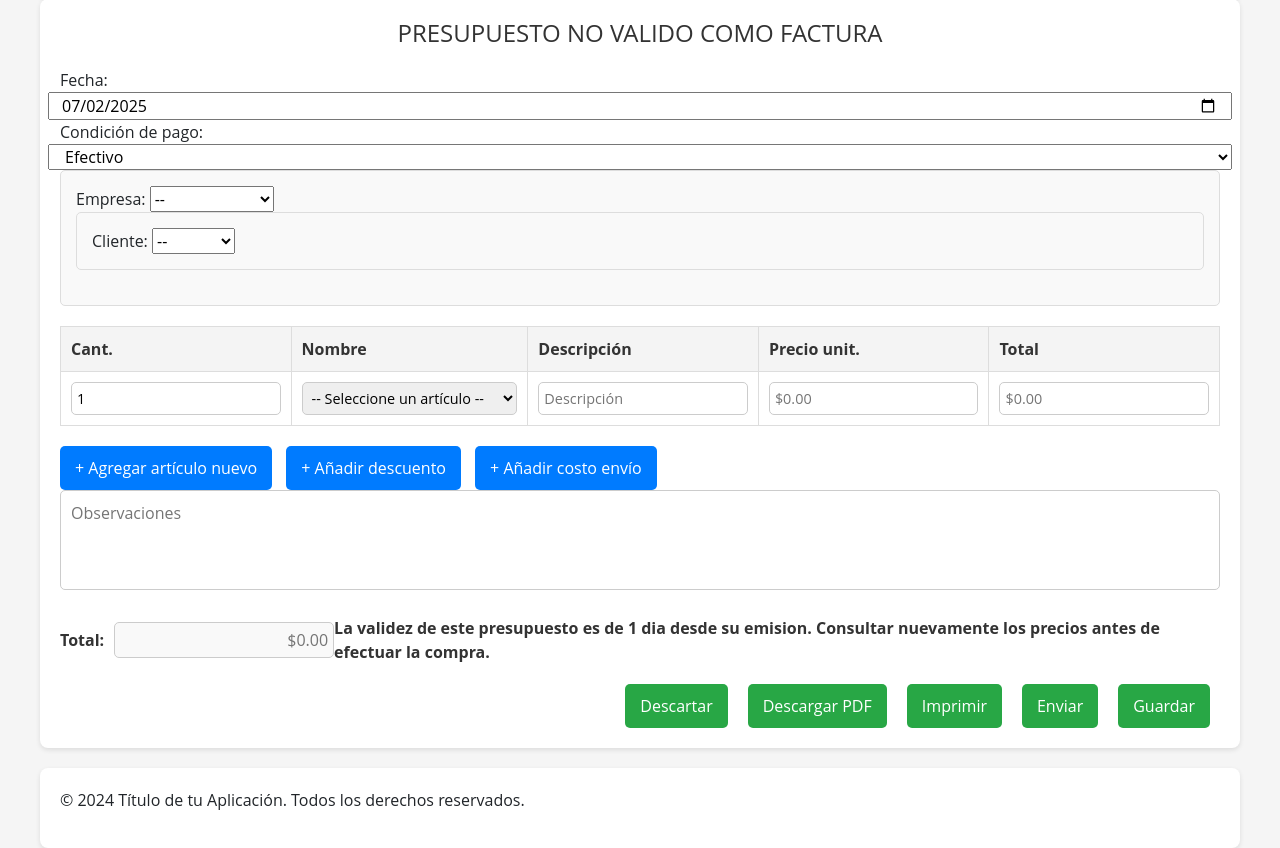
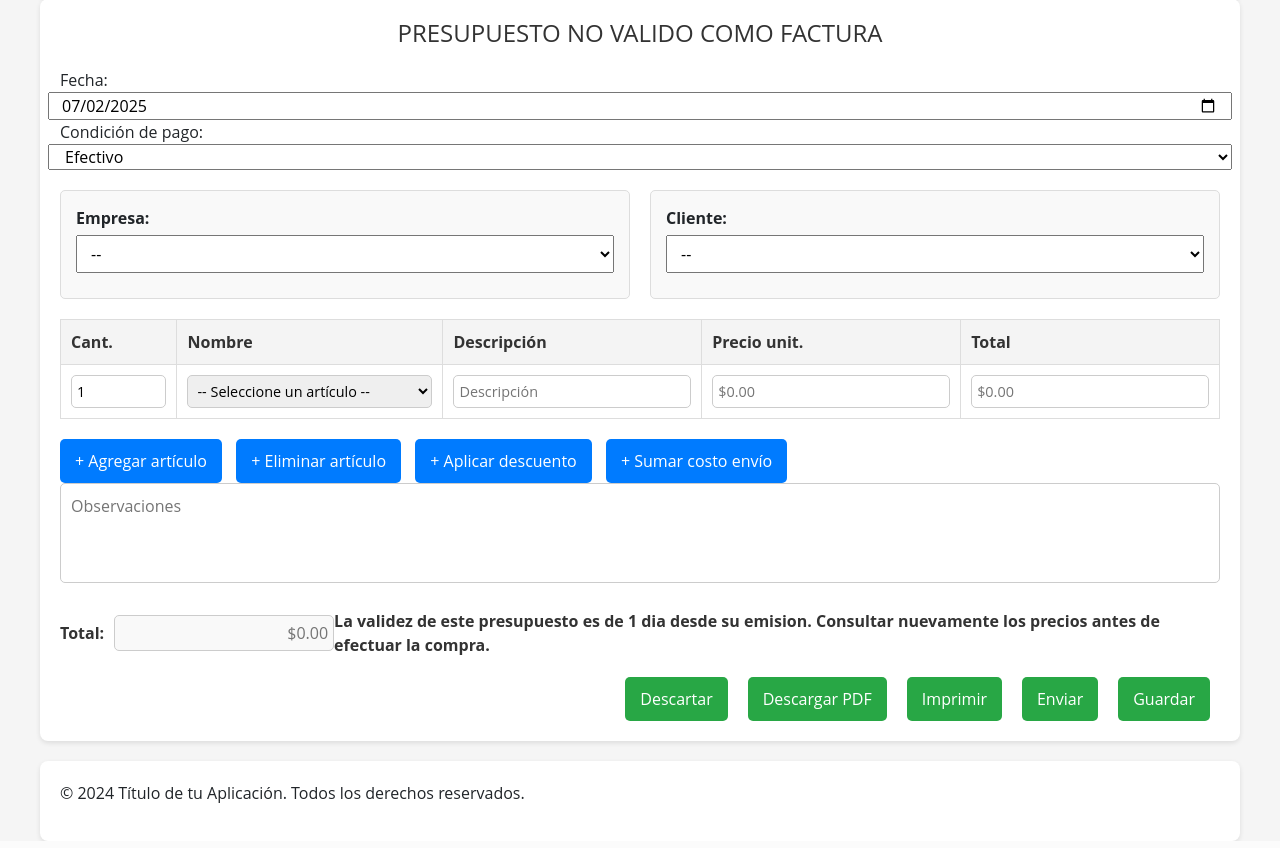
Before and after one commit to santifsaf/Sistema-Cotizaciones, a Django app: page /cotizaciones/nueva/ in a window 1280 px wide. Shown: the part 117-965 px from the top of the page. Run offline with Django 5.2, Linux system fonts and the light colour scheme; a user stored in the database is signed in; data comes from the database, SQL or seed files in the repository; both versions use the stored data as it was after the commit; some libraries are stand-ins or nearby versions.

Commit message:
Mejora en el script

```diff
--- a/cotizaciones/templates/nueva_cotizacion.html
+++ b/cotizaciones/templates/nueva_cotizacion.html
@@ -23,9 +23,10 @@
             </div>
 
 
-            <div class="datos-empresa">
             <form method="GET" action="">
-                    <div class="company-info">
+                <div class="datos-container">
+                    <!-- Columna izquierda: Empresa -->
+                    <div class="columna empresa">
                         <label for="empresa">Empresa:</label>
                         <select id="empresa" name="empresa" onchange="this.form.submit()">
                             <option value="">--</option>
@@ -35,18 +36,18 @@
                                 </option>
                             {% endfor %}
                         </select>
-                    </div>
 
                         {% if empresa_seleccionada %}
-                    <div class="row">
+                        <div class="info-box">
                             <p><strong>CUIT:</strong> {{ empresa_seleccionada.cuit }}</p>
                             <p><strong>Teléfono:</strong> {{ empresa_seleccionada.telefono }}</p>
                             <p><strong>Mail:</strong> {{ empresa_seleccionada.mail }}</p>
                         </div>
                         {% endif %}
+                    </div>
 
-                    <div class="datos-container">
-                        <div class="client-details">
+                    <!-- Columna derecha: Cliente -->
+                    <div class="columna cliente">
                         <label for="cliente">Cliente:</label>
                         <select id="cliente" name="cliente" onchange="this.form.submit()">
                             <option value="">--</option>
@@ -57,17 +58,18 @@
                                 </option>
                             {% endfor %}
                         </select>
-                        </div>
 
                         {% if cliente_seleccionado %}
-                            <div class="row">
+                        <div class="info-box">
                             <p><strong>Empresa:</strong> {{ cliente_seleccionado.nombre_empresa }}</p>
                             <p><strong>Mail:</strong> {{ cliente_seleccionado.mail }}</p>
                         </div>
                         {% endif %}
                     </div>
+                </div>
             </form>
-            </div>
+
+
         </section>
 
 
@@ -84,9 +86,9 @@
                 </thead>
                 <tbody>
                     <tr>
-                        <td><input type="number" name="cantidad" value="1"></td>
+                        <td><input type="number" name="cantidad" value="1" min=0 max=1000></td>
                         <td>
-                            <select id="articulo">
+                            <select id="articulo" name="articulo">
                                 <option value="">-- Seleccione un artículo --</option>
                                 {% for articulo in articulos %}
                                     <option value="{{ articulo.id }}"
@@ -105,9 +107,10 @@
 
 
             </table>
-            <button id="agregarArticulo" type="button">+ Agregar artículo nuevo</button>
-            <button>+ Añadir descuento</button>
-            <button>+ Añadir costo envío</button>
+            <button id="agregarArticulo" type="button">+ Agregar artículo</button>
+            <button id="eliminarArticulo" type="button">+ Eliminar artículo</button>
+            <button id="aplicarDescuento" type="button">+ Aplicar descuento</button>
+            <button>+ Sumar costo envío</button>
         </section>
 
 
@@ -161,9 +164,6 @@
 
     // Función que se ejecuta al cargar la página
     window.onload = function () {
-        // Asignar evento al primer select de artículo
-        const primerSelect = document.getElementById('articulo');
-        primerSelect.addEventListener('change', completarCampos);
 
         // Asignar evento al select de condiciones de pago
         document.getElementById('condiciones-pago').addEventListener('change', function () {
@@ -172,12 +172,20 @@
             actualizarTotalesGenerales(); // Actualiza el total general
         });
 
+        // Asignar eventos a las filas existentes al cargar la página
+        const filas = document.querySelectorAll('.invoice-items tbody tr');
+        filas.forEach(asignarEventosFila);
+
+        // Asignar evento al primer select de artículo
+        const primerSelect = document.getElementById('articulo');
+        primerSelect.addEventListener('change', completarCampos);
+
         // Asignar evento al botón para agregar un nuevo artículo
         document.getElementById('agregarArticulo').addEventListener('click', agregarArticuloNuevo);
 
-        // Asignar eventos a las filas existentes al cargar la página
-        const filas = document.querySelectorAll('.invoice-items tbody tr');
-        filas.forEach(asignarEventosFila);
+        // asignar evento aplicar descuento
+        document.getElementById('aplicarDescuento').addEventListener('click', aplicarDescuentoNuevo);
+
     };
 
     // Función para recalcular el total de una fila
@@ -214,7 +222,7 @@
 
     // Función para recalcular el total general
     function actualizarTotalesGenerales() {
-        const filas = document.querySelectorAll('.invoice-items tbody tr');
+        const filas = document.querySelectorAll('.invoice-items tbody tr:not(.fila-descuento');
         let totalGeneral = 0;
 
         // Sumar los totales de todas las filas
@@ -248,7 +256,7 @@
         } else {
             // Limpiar los campos si no se selecciona un artículo
             descripcion.value = '';
-            precio.value = '';
+            precio.value = '$0.00';
             total.value = '$0.00';
             actualizarTotalesFila(fila);
         }
@@ -268,6 +276,8 @@
         inputCantidad.name = "cantidad";
         inputCantidad.type = "number";
         inputCantidad.value = "1";
+        inputCantidad.min=0;
+        inputCantidad.max=1000;
         tdCantidad.appendChild(inputCantidad);
         nuevaFila.appendChild(tdCantidad);
 
@@ -293,6 +303,7 @@
         tdSelect.appendChild(select);
         nuevaFila.appendChild(tdSelect);
 
+
         // Crear celdas para descripción, precio y total
         ['descripcion', 'precio', 'totalArticulo'].forEach(name => {
             const td = document.createElement('td');
@@ -305,15 +316,127 @@
             nuevaFila.appendChild(td);
         });
 
+        //Crear checkbox a la nueva fila
+        const tdCheckbox = document.createElement('td');
+        const inputCheckbox = document.createElement('input');
+        inputCheckbox.name = "articulos_seleccionados[]";
+        inputCheckbox.type = "checkbox";
+        inputCheckbox.value = select.value;
+
+        tdCheckbox.appendChild(inputCheckbox);
+        nuevaFila.appendChild(tdCheckbox);
+
+        //Agrego el articulo antes del descuento si es que lo hay
+        const filaDescuentoExistente = tabla.querySelector('.fila-descuento');
+
+            if (filaDescuentoExistente) {
+                // Insertar antes de la fila descuento
+                tabla.insertBefore(nuevaFila, filaDescuentoExistente);
+            } else {
+                // No existe fila descuento, agrego al final
+                tabla.appendChild(nuevaFila);
+            }
+
+
         // Agregar la nueva fila a la tabla
-        tabla.appendChild(nuevaFila);
+        // tabla.appendChild(nuevaFila);
 
         // Asignar eventos a la nueva fila
         asignarEventosFila(nuevaFila);
 
         // Actualizar el total general
         actualizarTotalesGenerales();
+
     }
+
+    // Eliminar los articulos seleccionados
+    document.getElementById('eliminarArticulo').addEventListener('click', () => {
+        // Selecciona todos los checkboxes tildados
+        const checkboxesSeleccioandos = document.querySelectorAll('input[name="articulos_seleccionados[]"]:checked');
+
+        // Recorre cada uno
+        checkboxesSeleccioandos.forEach(checkbox => {
+            // Sube hasta el <tr> más cercano y lo borra
+            const fila = checkbox.closest('tr');
+                fila.remove();
+        });
+        actualizarTotalesGenerales();
+    });
+
+
+
+    //Funcion para aplicar fila descuento
+
+function aplicarDescuentoNuevo() {
+    const tabla = document.querySelector('.invoice-items tbody');
+
+    // Si ya hay fila de descuento, no agregar otra
+    if (tabla.querySelector('.fila-descuento')) return;
+
+    const nuevaFila = document.createElement('tr');
+    nuevaFila.classList.add('fila-descuento');
+
+    // Celda: cantidad (siempre 1, no editable)
+    const tdCantidad = document.createElement('td');
+    const inputCantidad = document.createElement('input');
+    inputCantidad.name = "cantidad";
+    inputCantidad.type = "number";
+    inputCantidad.value = 1;
+    inputCantidad.min= 1;
+    inputCantidad.max=1;
+    inputCantidad.readOnly = true;
+    tdCantidad.appendChild(inputCantidad);
+    nuevaFila.appendChild(tdCantidad);
+
+    // Celda: texto "DESCUENTO"
+    const tdDescuento = document.createElement('td');
+    tdDescuento.textContent = "DESCUENTO";
+    nuevaFila.appendChild(tdDescuento);
+
+    // Celda: % de descuento (select)
+    const tdValorDescuento = document.createElement('td');
+    const selectValorDescuento = document.createElement('select');
+    selectValorDescuento.name = "porcentajeDescuento";
+
+    const defaultOption = document.createElement('option');
+    defaultOption.value = '';
+    defaultOption.textContent = '% de descuento';
+    selectValorDescuento.appendChild(defaultOption);
+
+    [5, 10, 15, 20, 25, 30, 40, 50].forEach(porcentaje => {
+        const option = document.createElement('option');
+        option.value = porcentaje;
+        option.textContent = `${porcentaje}%`;
+        selectValorDescuento.appendChild(option);
+    });
+
+    // Cuando cambie el descuento, se actualiza el total general
+    // selectValorDescuento.addEventListener('change', actualizarTotalesGenerales);
+
+    tdValorDescuento.appendChild(selectValorDescuento);
+    nuevaFila.appendChild(tdValorDescuento);
+
+
+    const tdDescuentoTotal = document.createElement('td')
+    tdDescuentoTotal.textContent="Descuento total:"
+    nuevaFila.appendChild(tdDescuentoTotal); // Precio vacío
+
+    nuevaFila.appendChild(document.createElement('td')); // Total vacío
+
+    //Crear checkbox a la nueva fila
+    const tdCheckbox = document.createElement('td');
+    const inputCheckbox = document.createElement('input');
+    inputCheckbox.name = "articulos_seleccionados[]";
+    inputCheckbox.type = "checkbox";
+    tdCheckbox.appendChild(inputCheckbox);
+    nuevaFila.appendChild(tdCheckbox);
+
+
+    // Agregar la fila al final
+    tabla.appendChild(nuevaFila);
+}
+
+
 </script>
 
 
--- a/facturacionApp/static/nueva_cotizacion.css
+++ b/facturacionApp/static/nueva_cotizacion.css
@@ -24,36 +24,51 @@ header h1 {
 }
 
 /* Sección de detalles de la empresa y cliente */
-.company-details {
-    margin-bottom: 20px;
+.datos-container {
+    display: flex;
+    justify-content: space-between;
+    align-items: flex-start;
+    gap: 20px;
+    margin: 20px 0;
+    flex-wrap: nowrap; /* Fuerza que estén lado a lado */
 }
 
-/* Contenedor de datos del cliente y empresa */
-.datos-container {
-    display: flex; /* Usar flexbox para organizar en columnas */
-    justify-content: space-between; /* Separar los elementos a los lados */
-    gap: 20px; /* Espaciado entre las columnas */
-    margin-bottom: 20px; /* Espaciado inferior */
+/* Asegura que ambas columnas tengan el mismo ancho */
+.columna {
+    flex: 1;
+    max-width: 50%;
+    box-sizing: border-box;
+    padding: 15px;
+    background-color: #f9f9f9;
+    border: 1px solid #ddd;
+    border-radius: 5px;
 }
 
-.client-details, .datos-empresa {
-    flex: 1; /* Cada columna ocupa el mismo espacio */
-    padding: 15px; /* Espaciado interno */
-    border: 1px solid #ddd; /* Bordes para separar visualmente */
-    border-radius: 5px; /* Bordes redondeados */
-    background-color: #f9f9f9; /* Fondo claro */
+/* Estilos para etiquetas y selects */
+.columna label {
+    display: block;
+    font-weight: bold;
+    margin-bottom: 5px;
 }
 
-.client-details h3, .datos-empresa h3 {
-    margin-bottom: 10px; /* Espaciado inferior del título */
-    font-size: 1.2em; /* Tamaño del título */
-    color: #333; /* Color del texto */
+.columna select {
+    width: 100%;
+    padding: 6px 10px;
+    margin-bottom: 10px;
 }
 
-.client-details p, .datos-empresa p {
-    margin: 5px 0; /* Espaciado entre líneas */
-    font-size: 0.9em; /* Tamaño del texto */
-    color: #555; /* Color del texto */
+/* Info adicional (CUIT, Mail, etc) */
+.info-box p {
+    margin: 5px 0;
+    font-size: 0.9em;
+    color: #555;
+}
+
+/* Responsividad */
+@media (max-width: 768px) {
+    .datos-container {
+        flex-direction: column; /* Cambiar a diseño vertical en pantallas pequeñas */
+    }
 }
 
 /* Tabla de artículos */
@@ -170,29 +185,3 @@ footer button {
 footer button:hover {
     background-color: #218838;
 }
-
-/* Responsividad */
-@media (max-width: 768px) {
-    .datos-container {
-        flex-direction: column; /* Cambiar a diseño vertical en pantallas pequeñas */
-    }
-
-    .invoice-details .row {
-        flex-direction: column;
-        align-items: flex-start;
-    }
-
-    .invoice-details label {
-        margin-bottom: 5px;
-    }
-
-    footer {
-        flex-direction: column;
-        align-items: flex-end;
-    }
-
-    footer button {
-        width: 100%;
-        margin-bottom: 10px;
-    }
-}
```
Also changed, not shown: db.sqlite3, facturacionApp/static/home.css (line endings or trailing spaces). Lines whose indentation alone changed are shown as unchanged.
